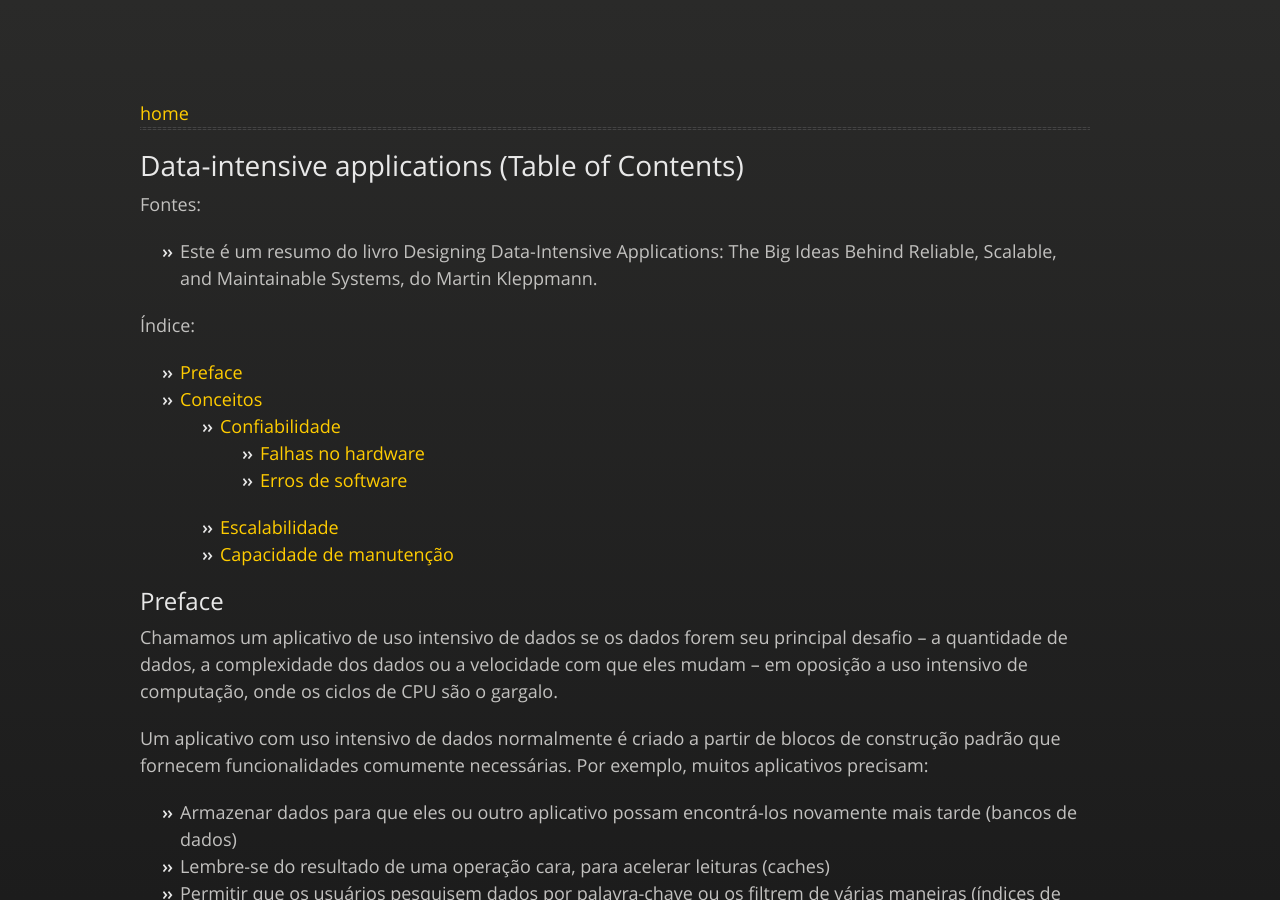
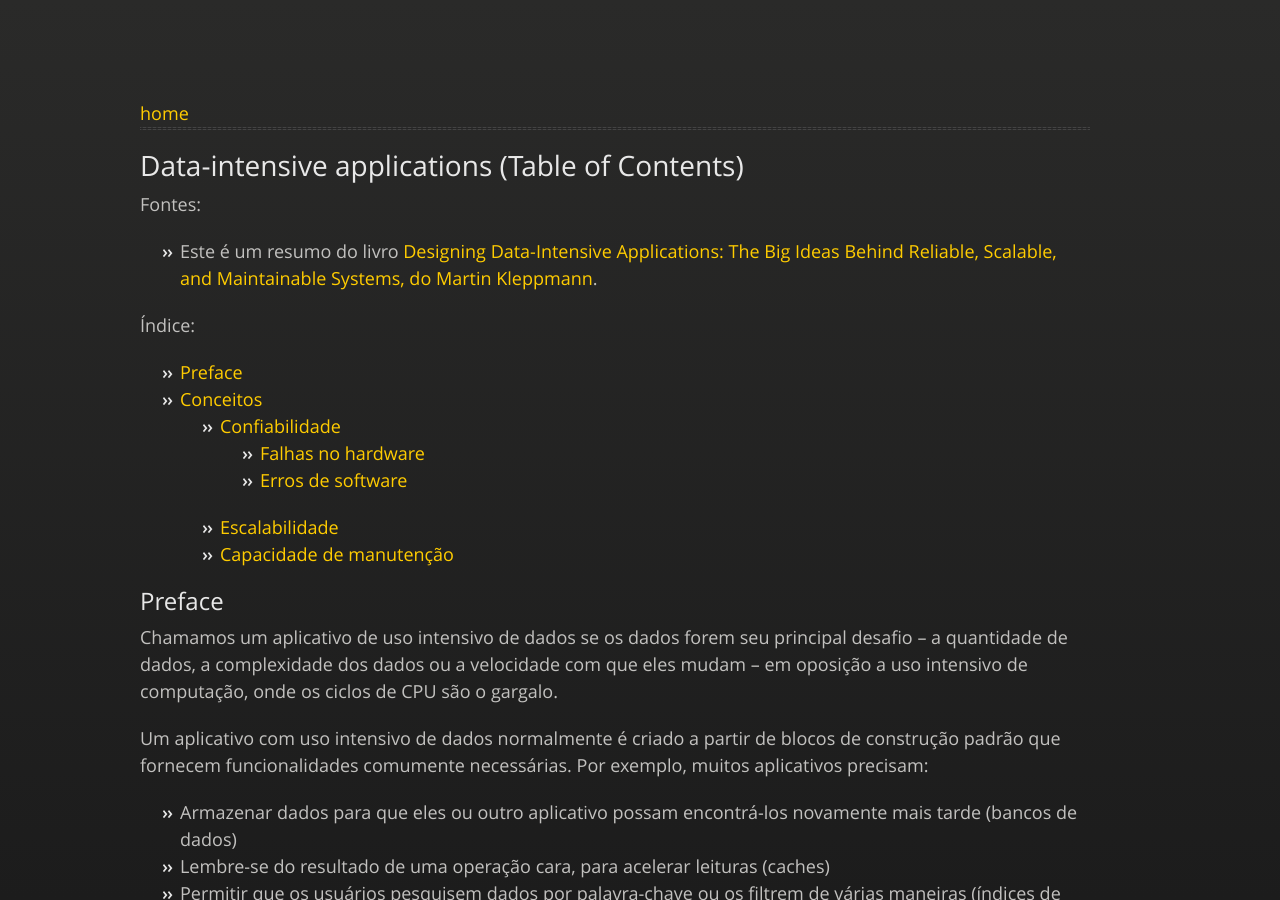
Before and after one commit to JeannAndrade/jeannandrade.github.io, a Jekyll site: the page built from content/data_intensive_applications/index.md, in a window 1280 px wide and 900 px high. Built offline with Jekyll 4.4.1, drawn with Linux system fonts in a browser that asks for light colours; nearby versions of some CDN libraries; comment, search, counter and statistics services are not loaded; our own code applies the rules of GitHub Pages for plain Markdown files; part of the change alters nothing that is shown.

```diff
--- a/content/data_intensive_applications/index.md
+++ b/content/data_intensive_applications/index.md
@@ -6,7 +6,7 @@ layout: internal
 
 Fontes:
 
-* Este é um resumo do livro Designing Data-Intensive Applications: The Big Ideas Behind Reliable, Scalable, and Maintainable Systems, do Martin Kleppmann.
+* Este é um resumo do livro [Designing Data-Intensive Applications: The Big Ideas Behind Reliable, Scalable, and Maintainable Systems, do Martin Kleppmann](./docs/f01.pdf).
 
 Índice:
 
```
Also changed, not shown: 1 other file.
